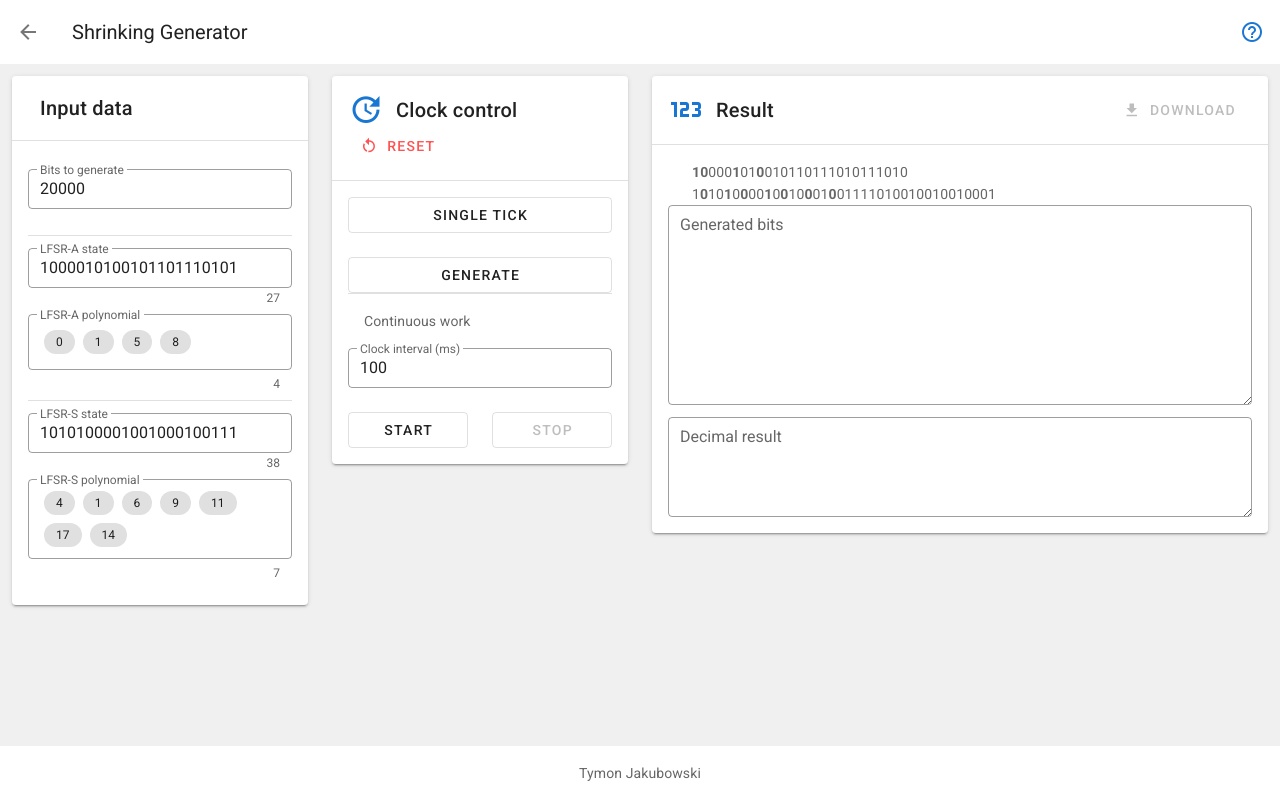
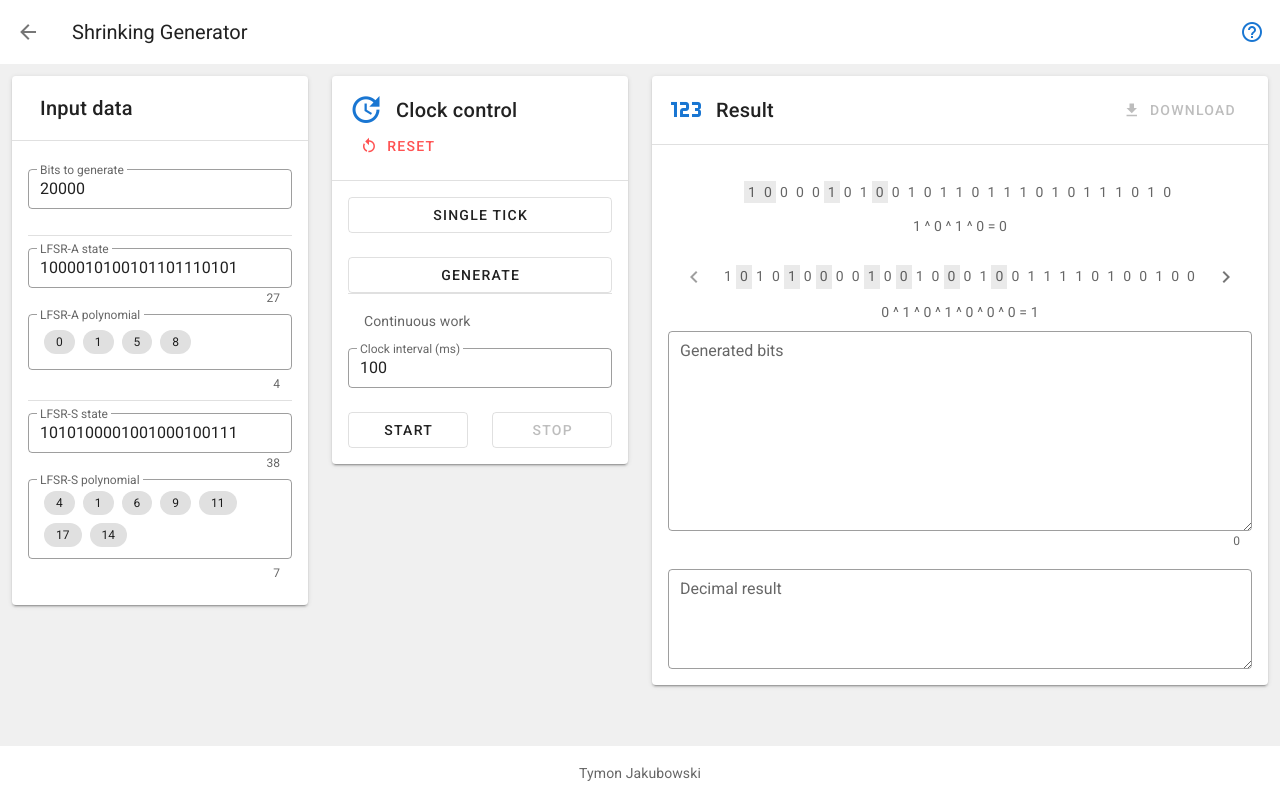
Before and after one commit to tjakubowski/put-pod, a Vue app: page /shrinking-generator in a window 1280 px wide. Built offline with nearby package versions, Linux system fonts and the light colour scheme.

Commit message:
Add displaying vertical list of LFSR state in LfsrViewer

```diff
--- a/src/components/LfsrViewer.vue
+++ b/src/components/LfsrViewer.vue
@@ -1,15 +1,29 @@
 <template>
-  <div class="shrinking-generator-visualizer">
-    <ul class="lfsr-list">
-      <li v-for="(item, index) in stateA">
-        <span :class="{ 'font-weight-bold':  polynomialA.includes(index) }">{{item}}</span>
-      </li>
-    </ul>
-    <ul class="lfsr-list">
-      <li v-for="(item, index) in stateS">
-        <span :class="{ 'font-weight-bold': polynomialS.includes(index) }">{{item}}</span>
-      </li>
-    </ul>
+  <div>
+
+    <div class="lfsr-list" v-for="(lfsr, name) in lfsrs" :key="name">
+      <div class="d-flex justify-center">
+        <v-slide-group
+          class="py-3"
+          show-arrows
+        >
+          <v-slide-item
+            v-for="(item, index) in lfsr.state"
+            :key="index"
+          >
+          <span
+            :class="['lfsr-list__item', {'lfsr-list__item--polynomial': isPolynomial(lfsr.polynomial, index) }]">
+            {{item}}
+          </span>
+          </v-slide-item>
+        </v-slide-group>
+      </div>
+
+      <div class="d-flex justify-center">
+        {{ polynomialString(lfsr) }} = {{ nextDigit(lfsr) }}
+      </div>
+    </div>
+
   </div>
 </template>
 
@@ -17,27 +31,24 @@
 export default {
   name: 'LfsrViewer',
   props: {
-    lfsrA: {
-      type: Object,
-      required: true,
-    },
-    lfsrS: {
+    lfsrs: {
       type: Object,
       required: true,
     },
   },
-  computed: {
-    stateA() {
-      return this.lfsrA.state;
+  methods: {
+    isPolynomial(polynomial, index) {
+      return polynomial.includes(index);
     },
-    stateS() {
-      return this.lfsrS.state;
+    nextDigit(lfsr) {
+      return lfsr.polynomial.reduce((prev, current) => {
+        const maxStateIndex = lfsr.state.length - 1;
+        return lfsr.state[maxStateIndex - prev] ^ lfsr.state[maxStateIndex - current];
+      });
     },
-    polynomialA() {
-      return this.lfsrA.polynomial;
-    },
-    polynomialS() {
-      return this.lfsrS.polynomial;
+    polynomialString(lfsr) {
+      const sortedPolynomial = [...lfsr.polynomial].sort((a, b) => a - b);
+      return sortedPolynomial.map((index) => lfsr.state[index]).join(' ^ ');
     },
   },
 };
@@ -45,10 +56,16 @@ export default {
 
 <style lang="scss">
 .lfsr-list {
-  list-style-type: none;
+  padding: 8px 0 !important;
 
-  li {
+  &__item {
     display: inline-block;
+    padding: 0 4px;
+
+    &--polynomial {
+      position: relative;
+      background-color: #eaeaea;
+    }
   }
 }
 </style>
--- a/src/pages/ShrinkingGenerator.vue
+++ b/src/pages/ShrinkingGenerator.vue
@@ -55,8 +55,8 @@
             <v-icon left v-text="'mdi-download'"/> Download
           </v-btn>
         </template>
-        <LfsrViewer :lfsrA="lfsr.a" :lfsrS="lfsr.s"/>
-        <v-textarea readonly outlined dense hide-details height="200" label="Generated bits" class="mb-3" :value="result"/>
+        <LfsrViewer :lfsrs="lfsr"/>
+        <v-textarea readonly counter outlined dense height="200" label="Generated bits" class="mb-3" :value="result"/>
         <v-textarea readonly outlined dense hide-details height="100" label="Decimal result" :value="resultDecimal"/>
       </base-card>
     </v-col>
@@ -90,7 +90,6 @@ export default {
       clockInterval: 100,
       clock: null,
       generatedDigitsTarget: 20000,
-      generatedDigits: 0,
       generatedDigitsRules: [
         (v) => !!v || 'Bits to generate must be a number greater than 0',
       ],
@@ -105,7 +104,10 @@ export default {
       return this.generatedDigitsTarget === this.generatedDigits;
     },
     resultDecimal() {
-      return this.result.length > 0 ? BigInt(`0b${this.result}`) : '';
+      return this.generatedDigits > 0 ? BigInt(`0b${this.result}`) : '';
+    },
+    generatedDigits() {
+      return this.result.length;
     },
   },
   methods: {
@@ -132,7 +134,6 @@ export default {
       if (s === 0) return;
 
       this.result = a + this.result;
-      this.generatedDigits++;
     },
     run() {
       while (this.generatedDigits < this.generatedDigitsTarget) this.tick();
@@ -141,7 +142,6 @@ export default {
       this.stopClock();
 
       this.result = '';
-      this.generatedDigits = 0;
 
       this.lfsr.a.register.reset();
       this.lfsr.s.register.reset();
```
